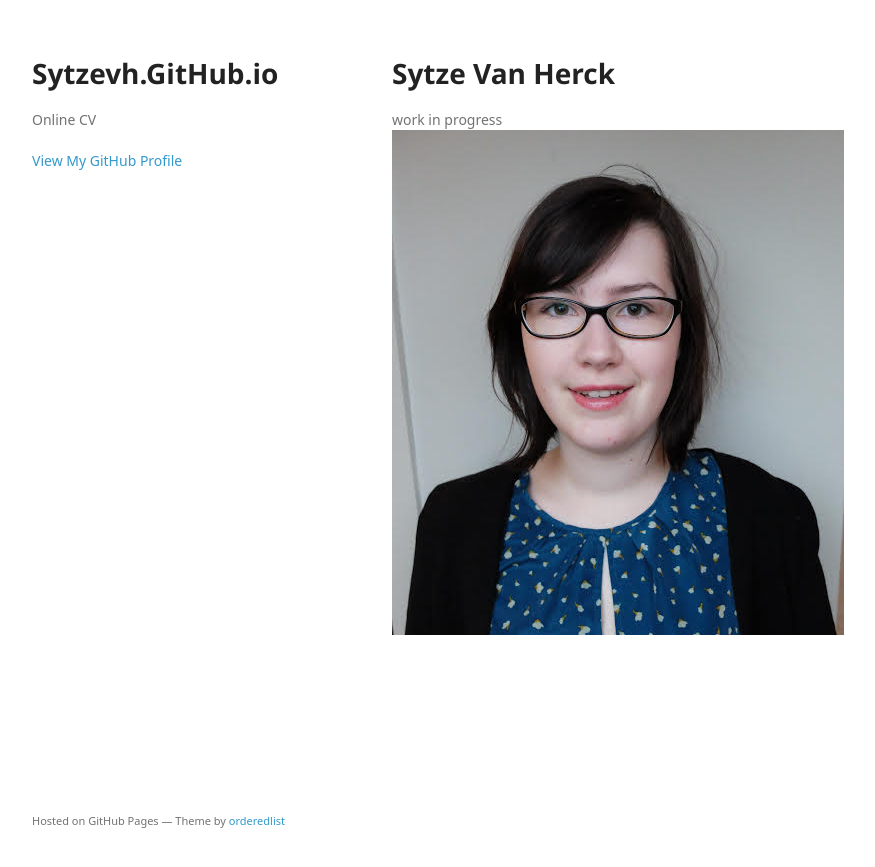
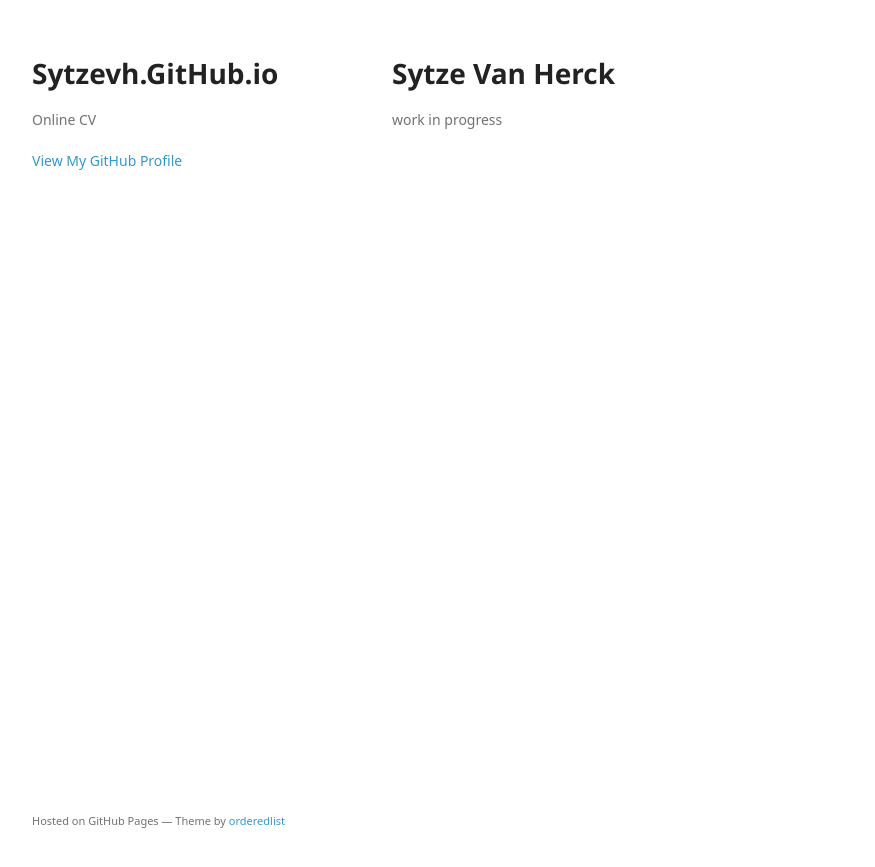
Before and after one commit to sytzevh/sytzevh.github.io, a Jekyll site: the page built from index.md, in a window 1280 px wide. Shown: the top 867 px of the page, without its empty margins (178-1053 px from the left). Built offline with Jekyll 4.4.1, drawn with Linux system fonts in a browser that asks for light colours; some web fonts are replaced.

Commit message:
deleted image

```diff
--- a/index.md
+++ b/index.md
@@ -3,4 +3,3 @@
 ---
 # Sytze Van Herck
 work in progress
-![my picture](images/unnamed.jpg)
```
